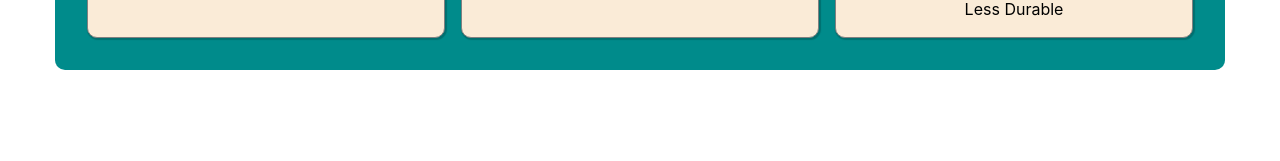
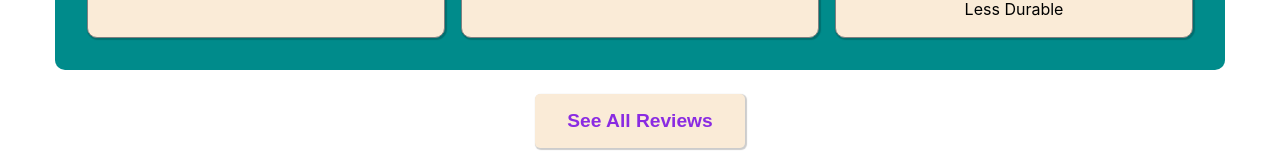
Before and after one commit to tusharpramanikbd/review-boat-headphone, a React (Create React App) app: page / in a window 1280 px wide. Shown: the part 1206-1367 px from the top of the page. Before the commit the page ends 1276 px from the top, so only its background shows below. Built offline with nearby package versions, Linux system fonts and the light colour scheme.

Commit message:
added review all btn and added functionality

```diff
--- a/src/components/Banner/Banner.css
+++ b/src/components/Banner/Banner.css
@@ -28,6 +28,7 @@
   display: inline-block;
   margin-top: 1rem;
   font-size: 1rem;
+  font-weight: 500;
   padding: 1rem 2rem;
   border: none;
   box-shadow: 1px 1px 1px 1px rgba(0, 0, 0, 0.2);
--- a/src/components/Home/Home.css
+++ b/src/components/Home/Home.css
@@ -1,3 +1,6 @@
+/* .home-container {
+  text-align: center;
+} */
 .customer-review-title {
   margin: 1rem 0;
   text-align: center;
@@ -10,6 +13,13 @@
   background-color: darkcyan;
   border-radius: 10px;
   padding: 2rem;
+}
+.see-all-btn-container {
+  text-align: center;
+}
+.btn-all-reviews {
+  margin-bottom: 1rem;
+  font-weight: bold;
 }
 @media screen and (min-width: 768px) {
   .section-reviews {
--- a/src/components/Home/Home.js
+++ b/src/components/Home/Home.js
@@ -1,17 +1,26 @@
 import React, { useEffect, useState } from 'react'
+import { useNavigate } from 'react-router-dom'
 import Banner from '../Banner/Banner'
 import Review from '../Review/Review'
 import './Home.css'
 
 const Home = () => {
+  const navigate = useNavigate()
+
   const [reviews, setReviews] = useState([])
+
   useEffect(() => {
     fetch('ReviewData.json')
       .then((res) => res.json())
       .then((data) => setReviews(data))
   }, [])
+
+  const handleSeeAllReviews = () => {
+    navigate('/reviews')
+  }
+
   return (
-    <div>
+    <div className='home-container'>
       <Banner />
       <h1 className='customer-review-title'>Customer Reviews(3)</h1>
       <section className='section-reviews'>
@@ -19,6 +28,11 @@ const Home = () => {
           return index < 3 ? <Review key={review.id} review={review} /> : null
         })}
       </section>
+      <div className='see-all-btn-container'>
+        <button onClick={handleSeeAllReviews} className='btn btn-all-reviews'>
+          See All Reviews
+        </button>
+      </div>
     </div>
   )
 }
```
